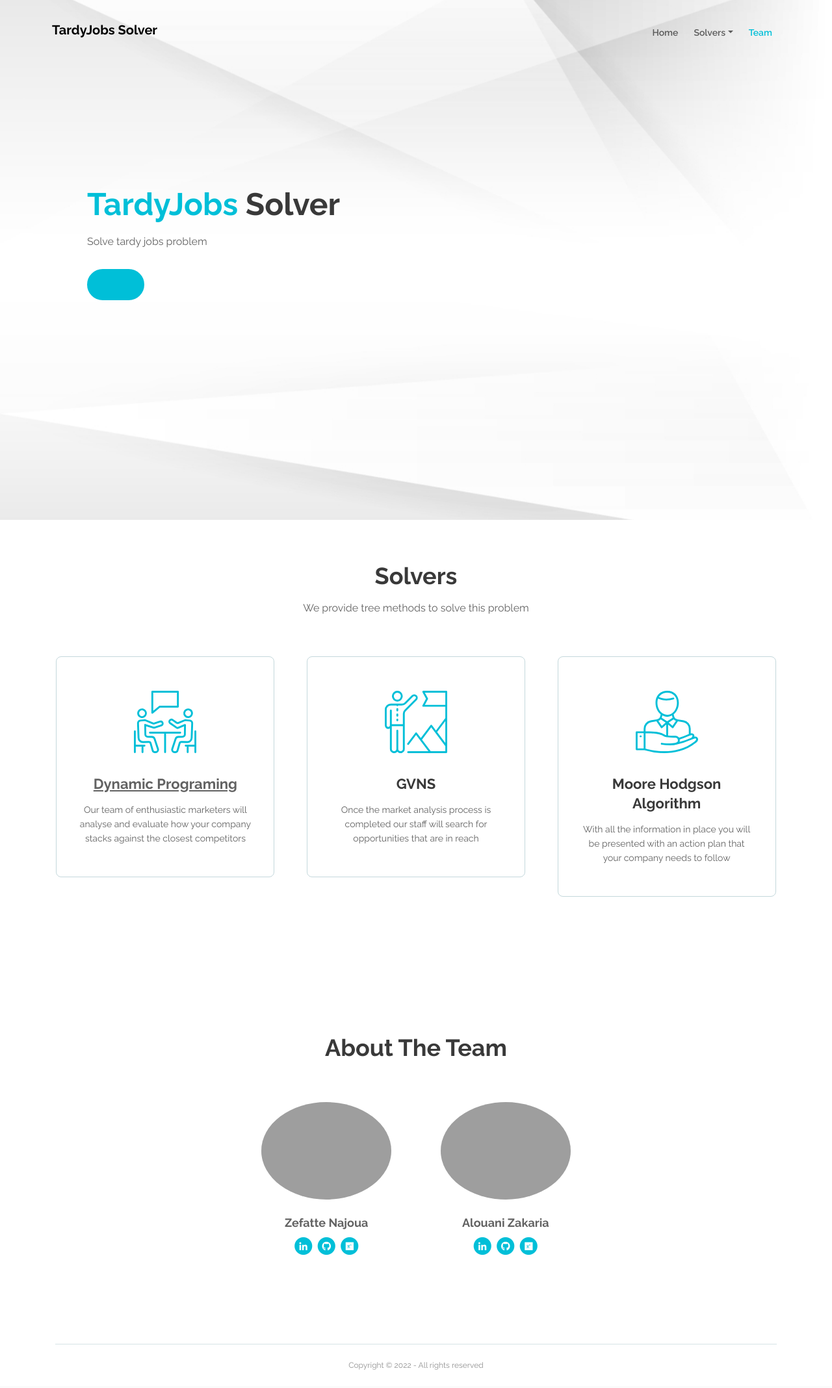
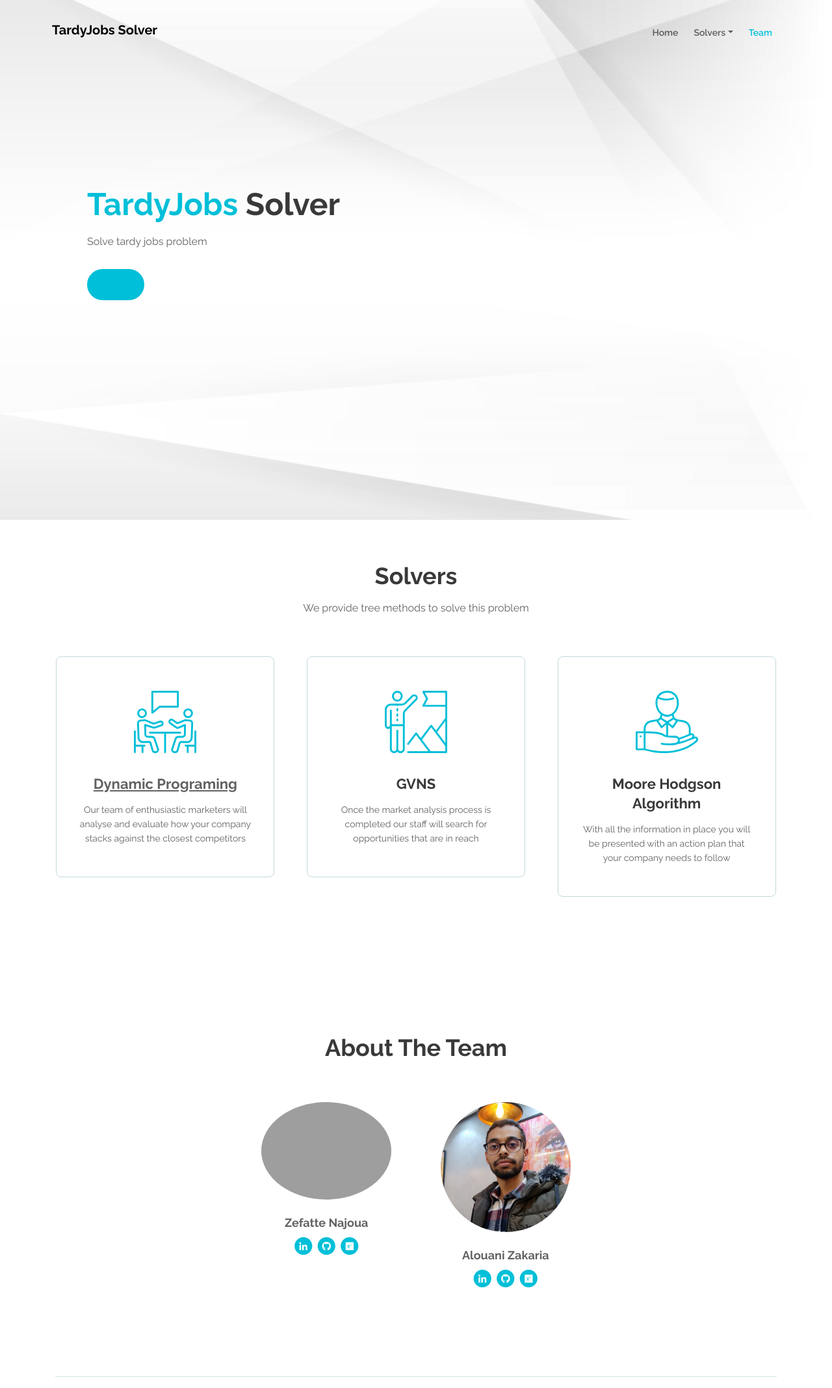
Before and after one commit to zakaria76al/TardyJobs-Solver, a Flask app: page / in a window 1280 px wide. Shown: the top 2136 px of the page at 65% size. Before the commit the page ends 2108 px from the top, so only its background shows below. Run offline with Flask 2, Linux system fonts and the light colour scheme; some libraries are stand-ins or nearby versions; grey boxes are pictures that could not be loaded.

Commit message:
'firstcommit'

```diff
--- a/tardyjobs/templates/index.html
+++ b/tardyjobs/templates/index.html
@@ -205,7 +205,7 @@
                     <!-- Team Member -->
                     <div class="team-member">
                         <div class="image-wrapper">
-                            <img class="img-fluid" src="static/images/zakaria.jpg" alt="alternative">
+                            <img class="img-fluid" src="static/images/zakaria.png" alt="alternative">
                         </div> <!-- end of image wrapper -->
                         <p class="p-large"><strong>Alouani Zakaria</strong></p>
 
--- a/tardyjobs/templates/results.html
+++ b/tardyjobs/templates/results.html
@@ -180,7 +180,7 @@
                     <!-- Team Member -->
                     <div class="team-member">
                         <div class="image-wrapper">
-                            <img class="img-fluid" src="static/images/zakaria.jpg" alt="alternative">
+                            <img class="img-fluid" src="static/images/zakaria.png" alt="alternative">
                         </div> <!-- end of image wrapper -->
                         <p class="p-large"><strong>Alouani Zakaria</strong></p>
 
--- a/tardyjobs/templates/solver.html
+++ b/tardyjobs/templates/solver.html
@@ -220,7 +220,7 @@
                     <!-- Team Member -->
                     <div class="team-member">
                         <div class="image-wrapper">
-                            <img class="img-fluid" src="static/images/zakaria.jpg" alt="alternative">
+                            <img class="img-fluid" src="static/images/zakaria.png" alt="alternative">
                         </div> <!-- end of image wrapper -->
                         <p class="p-large"><strong>Alouani Zakaria</strong></p>
 
```
